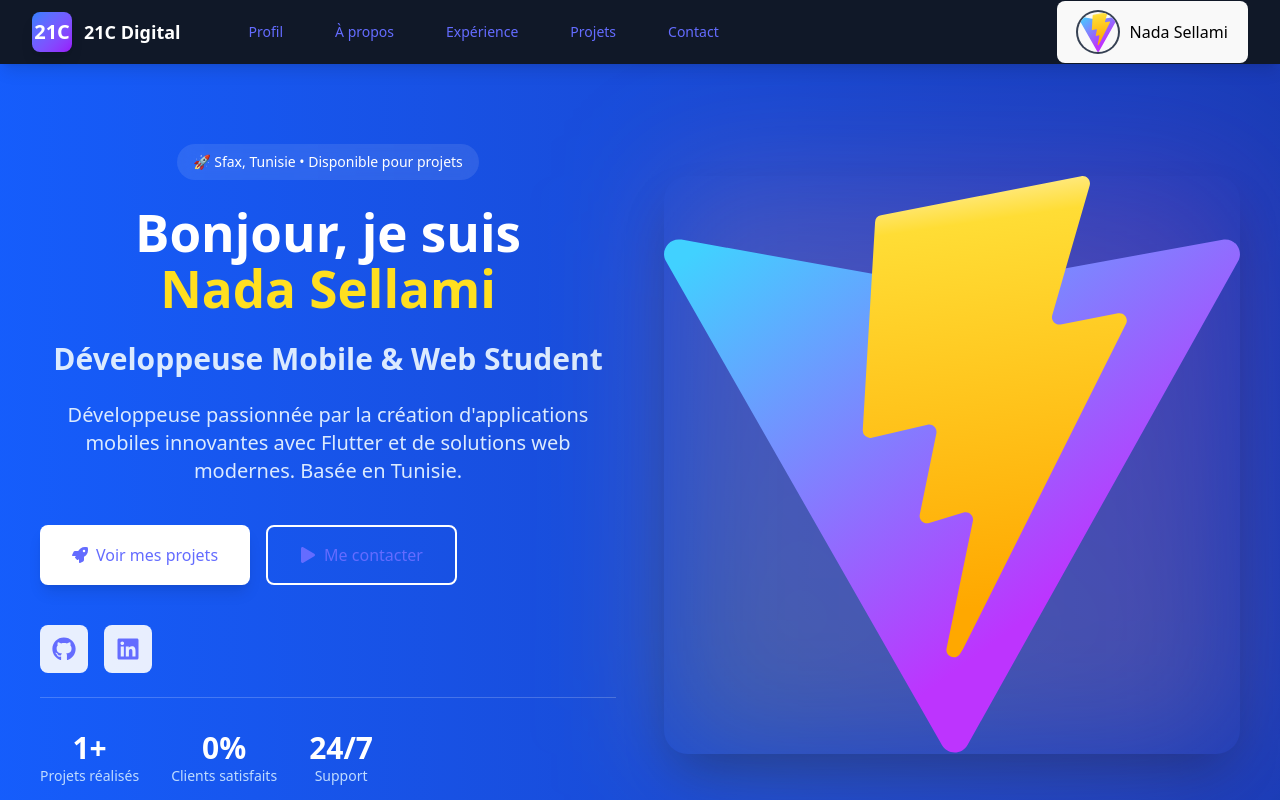
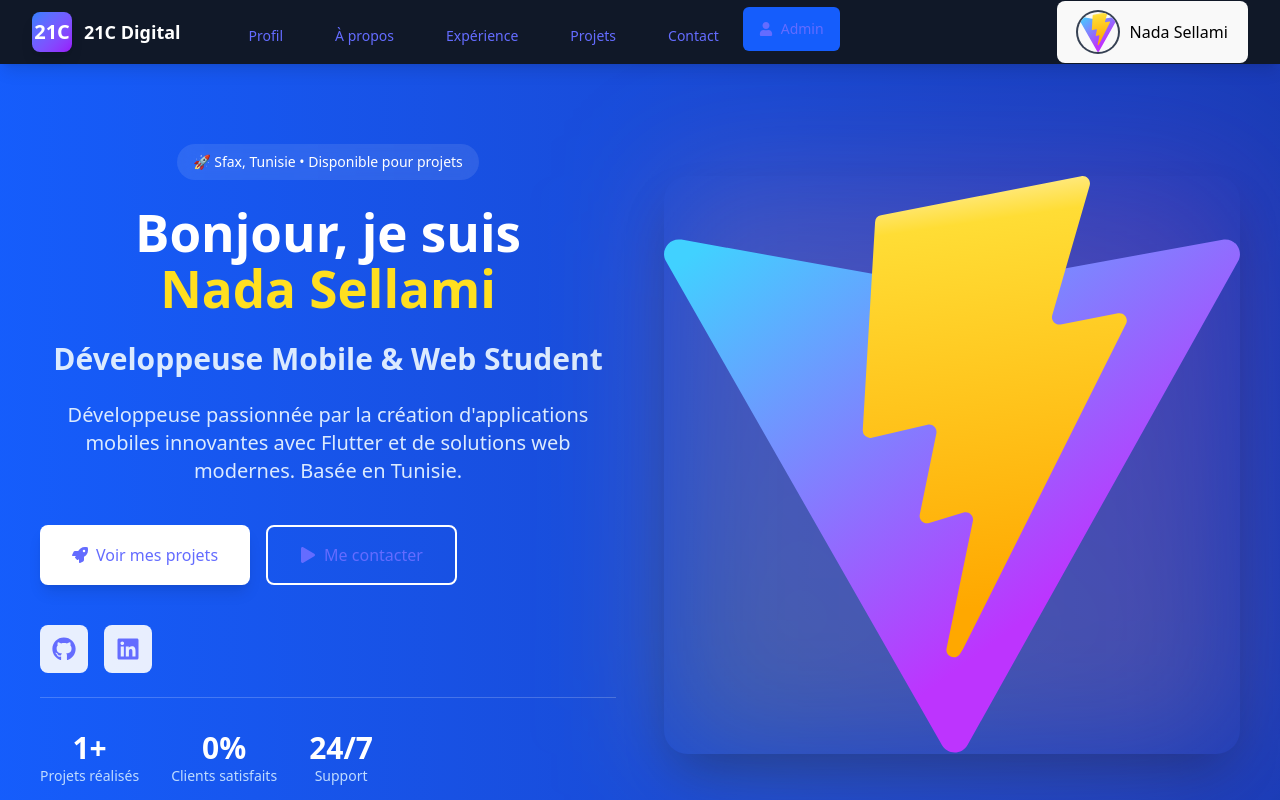
Before and after one commit to sellami123/mon-portfolio, a React (Vite) app: page / in a window 1280 px wide. Shown: the top 800 px of the page. Built offline with nearby package versions, Linux system fonts and the light colour scheme.

Commit message:
Add Admin login button to navbar

```diff
--- a/src/components/Commun/Navbar.jsx
+++ b/src/components/Commun/Navbar.jsx
@@ -53,7 +53,7 @@ const Navbar = () => {
                   <Link
                     key={item.name}
                     to={item.path}
-                    className="flex items-center gap-3 rounded-md px-4 py-3 text-sm text-gray-700 hover:bg-gray-100 transition"
+                    className="flex items-center gap-3 rounded-md px-4 py-3 text-sm text-gray-300 hover:bg-gray-800 hover:text-white transition"
                     onClick={() => setIsProfileDropdownOpen(false)}
                   >
                     <span className="text-gray-500">{item.icon}</span>
@@ -61,6 +61,14 @@ const Navbar = () => {
                   </Link>
 
                 ))}
+                {/* Admin Login Button */}
+                <Link
+                  to="/login"
+                  className="flex items-center gap-2 rounded-md px-4 py-3 text-sm bg-blue-600 text-white hover:bg-blue-700 transition font-medium"
+                >
+                  <FaUser />
+                  Admin
+                </Link>
               </div>
             </div>
           </div>
@@ -164,6 +172,15 @@ const Navbar = () => {
                 {item.name}
               </Link>
             ))}
+            {/* Admin Login Button */}
+            <Link
+              to="/login"
+              className="flex items-center gap-2 rounded-lg px-4 py-3 text-base font-medium bg-blue-600 text-white hover:bg-blue-700 transition"
+              onClick={() => setIsMobileMenuOpen(false)}
+            >
+              <FaUser />
+              Admin
+            </Link>
           </div>
 
           {/* Mobile User Section */}
```
